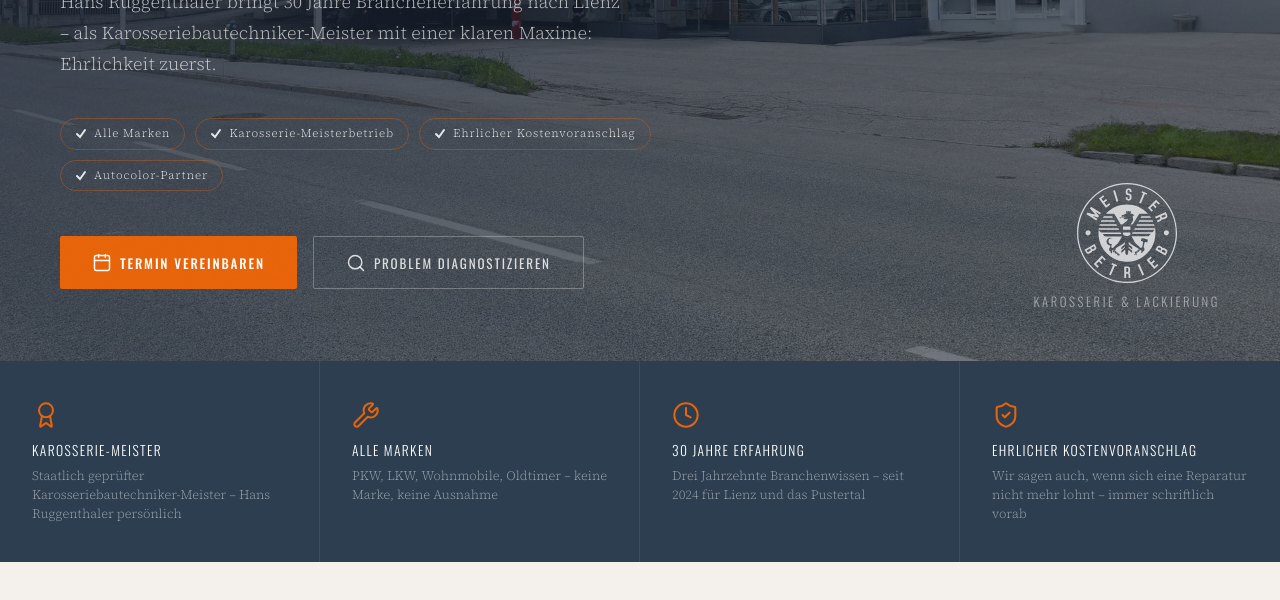
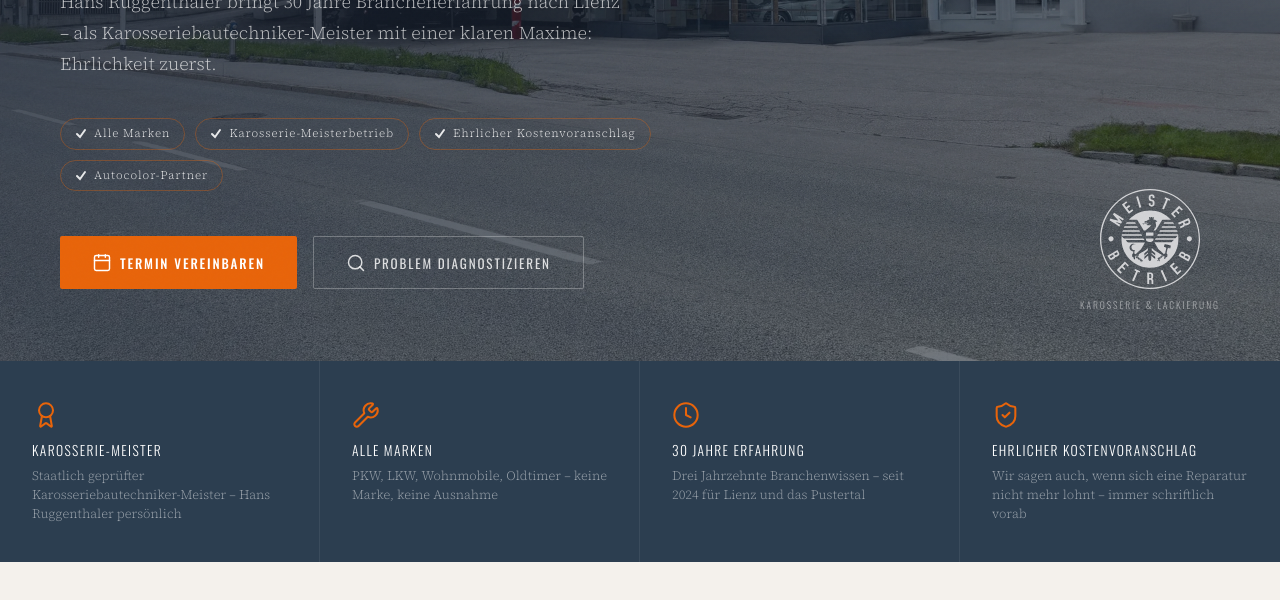
Before and after one commit to steewee17/aeoReport, a plain HTML site: page ruggenthaler/index.html in a window 1280 px wide. Shown: the part 492-1092 px from the top of the page. Drawn offline with nearby package versions, Linux system fonts and the light colour scheme.

Commit message:
Reduce font size for hero-meisterbetrieb span

```diff
--- a/ruggenthaler/index.html
+++ b/ruggenthaler/index.html
@@ -258,7 +258,7 @@ nav.scrolled {
 }
 .hero-meisterbetrieb img { width: 100px; height: 100px; opacity: 0.9; filter: invert(1); }
 .hero-meisterbetrieb span {
-  font-family: 'Oswald', sans-serif; font-size: 0.8rem; letter-spacing: 0.2em;
+  font-family: 'Oswald', sans-serif; font-size: 0.6rem; letter-spacing: 0.2em;
   text-transform: uppercase; color: rgba(255,255,255,0.5);
 }
 
```
